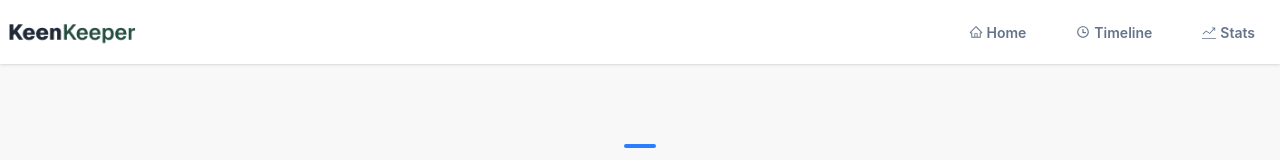
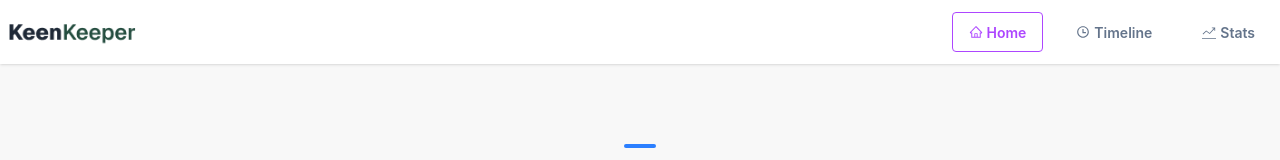
Before and after one commit to parvezmahmudlalin/keen-keeper, a React (Vite) app: page / in a window 1280 px wide. Shown: the top 160 px of the page. Built offline with nearby package versions, Linux system fonts and the light colour scheme.

Commit message:
added active button in navbar

```diff
--- a/index.html
+++ b/index.html
@@ -2,7 +2,7 @@
 <html lang="en" data-theme="light">
   <head>
     <meta charset="UTF-8" />
-    <link rel="icon" type="image/svg+xml" href="/favicon.svg" />
+    <link rel="icon" type="image/svg+xml" href="/src/assets/images/logo.png" />
     <meta name="viewport" content="width=device-width, initial-scale=1.0" />
     <title>keen-keeper</title>
   </head>
--- a/src/components/shared/Navbar.jsx
+++ b/src/components/shared/Navbar.jsx
@@ -53,7 +53,11 @@ const Navbar = () => {
             <li>
               <NavLink
                 to="/"
-                className="btn btn-ghost flex items-center gap-1"
+                className={({ isActive }) =>
+      `btn btn-ghost flex items-center gap-1 ${
+        isActive ? "text-purple-500 border-b border-purple-500" : ""
+      }`
+    }
               >
                 <AiOutlineHome /> Home
               </NavLink>
@@ -62,7 +66,11 @@ const Navbar = () => {
             <li>
               <NavLink
                 to="/timeline"
-                className="btn btn-ghost flex items-center gap-1"
+                className={({ isActive }) =>
+      `btn btn-ghost flex items-center gap-1 ${
+        isActive ? "text-purple-500 border-b border-purple-500" : ""
+      }`
+    }
               >
                 <RiTimeLine /> Timeline {timelineData.length > 0 && (
                <span className="  ml-1">
@@ -75,7 +83,11 @@ const Navbar = () => {
             <li>
               <NavLink
                 to="/stats"
-                className="btn btn-ghost flex items-center gap-1"
+                className={({ isActive }) =>
+      `btn btn-ghost flex items-center gap-1 ${
+        isActive ? "text-purple-500 border-b border-purple-500" : ""
+      }`
+    }
               >
                 <TfiStatsUp /> Stats
               </NavLink>
```
